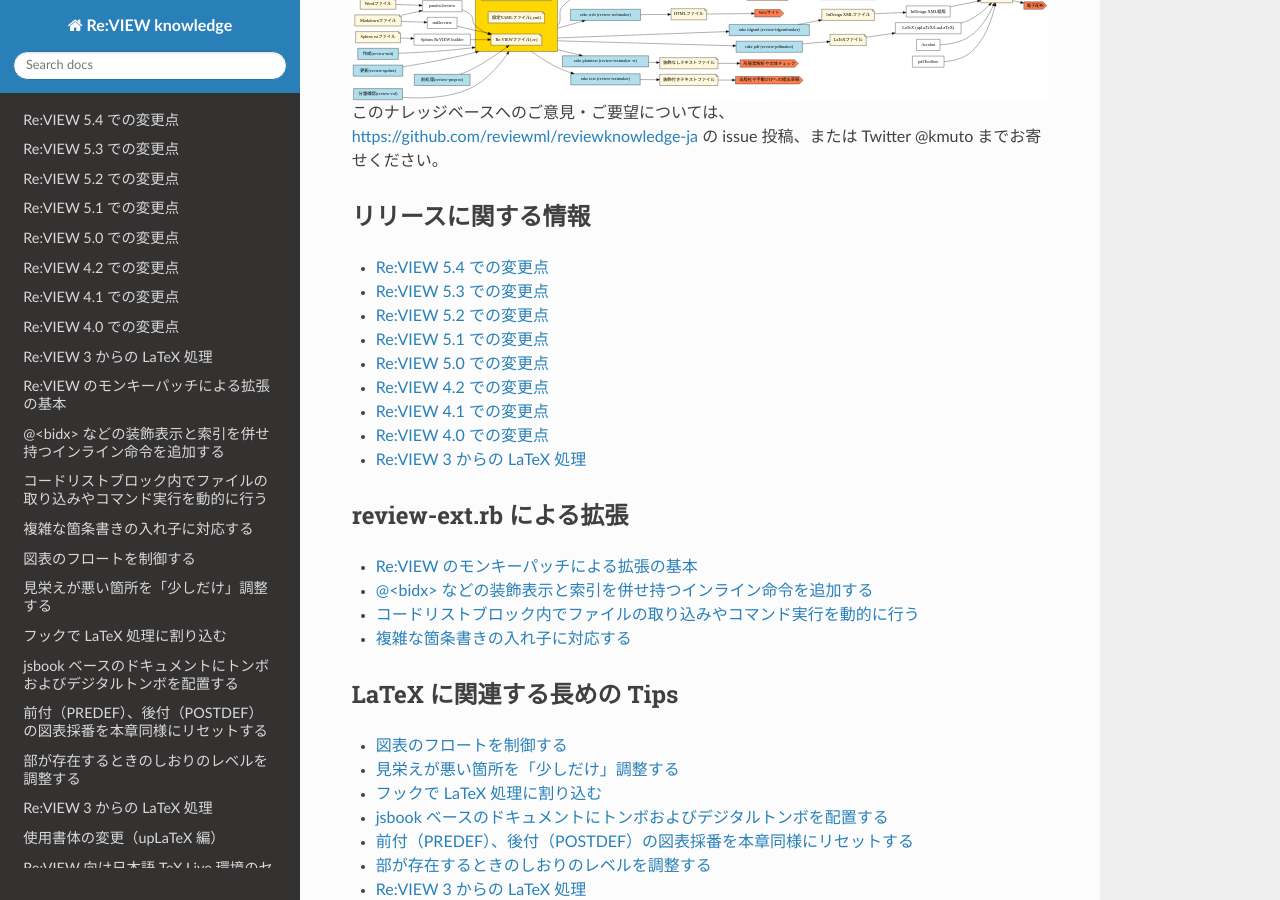
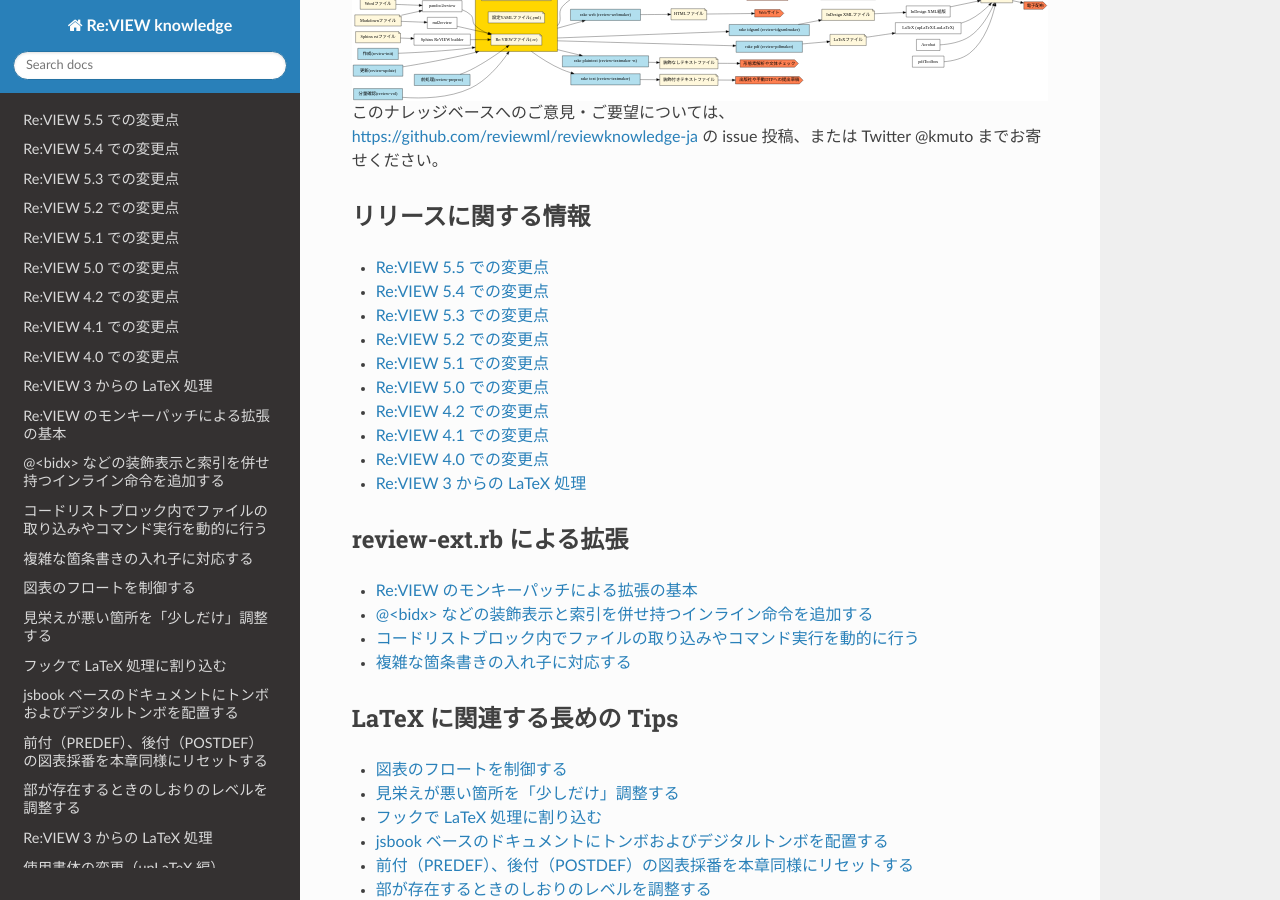
Before and after one commit to reviewml/reviewknowledge-ja, a Sphinx documentation site: the page built from docs/index.rst, in a window 1280 px wide and 900 px high, scrolled down 413 px. Built offline with Sphinx 7.4.7 and the Read the Docs theme 2.0.0, drawn with Linux system fonts in a browser that asks for light colours; some of the changed lines change nothing that is shown.

Commit message:
news 5.5.0

````diff
--- a/docs/index.rst
+++ b/docs/index.rst
@@ -21,6 +21,7 @@
 .. toctree::
   :maxdepth: 1
 
+  releases/review550
   releases/review540
   releases/review530
   releases/review520
--- /dev/null
+++ b/docs/releases/review550.md
@@ -0,0 +1,89 @@
+2022/6/29 by @kmuto
+
+# Re:VIEW 5.5 での変更点
+
+Re:VIEW 5.5 において 5.4 から変更した点について解説します。
+
+----
+
+2022年6月29日に、Re:VIEW 5 系のマイナーバージョンアップである「[Re:VIEW 5.5.0](https://github.com/kmuto/review/releases/tag/v5.5.0)」をリリースしました。
+
+今回のバージョン 5.5 は、不具合の修正と、節・項参照機能の強化を行いました。
+
+----
+
+## 既知の問題
+
+現時点ではありません。
+
+---
+
+## インストール
+
+新規インストールの場合
+
+```
+$ gem install review
+```
+
+更新の場合
+
+```
+$ gem update review
+```
+
+----
+
+## 既存プロジェクトのバージョンアップ追従
+
+既存のプロジェクトを 5.5 に更新するには、Re:VIEW 5.5 をインストール後、プロジェクトフォルダ内で `review-update` コマンドを実行してください。
+
+```
+$ review-update
+** review-update はプロジェクトを 5.5.0 に更新します **
+config.yml: 'review_version' を '5.0' に更新しますか? [y]/n
+プロジェクト/sty/review-base.sty は Re:VIEW バージョンのもの (/var/lib/gems/2.7.0/gems/review-5.5.0/templates/latex/review-jsbook/review-base.sty) で置き換えら
+れます。本当に進めますか? [y]/n
+プロジェクト/sty/review-jsbook.cls は Re:VIEW バージョンのもの (/var/lib/gems/2.7.0/gems/review-5.5.0/templates/latex/review-jsbook/review-jsbook.cls) で置き換えられます。本当に進めますか? [y]/n
+完了しました。
+```
+
+
+
+続いて、リリースノートをベースに、新規に導入した機能や変更点について理由を挙げながら解説します。
+
+## 新機能
+
+### 節や項を参照するインライン命令として、 `@<secref>` , `@<sec>` , `@<sectitle>` を追加しました
+
+節や項の参照にはこれまで `@<hd>` という命令を用意していましたが、これは「節や項の番号+タイトル」、たとえば「1.2　テスト」というように展開するものです。
+
+章の場合は `@<chapref>` （章番号+タイトル、例：「1章　入門」）、`@<chap>` (章番号のみ、例：1章)、`@<title>` (タイトルのみ、例：入門) という3つのパターンがあるので、これと同じように節や項についても番号だけ、あるいはタイトルだけを展開する命令がほしいという要望を受けて実装しました。
+
+- `@<secref>`：これまでの `@<hd>` と同じく、節や項の番号+タイトル。例：「1.2　テスト」
+- `@<sec>`：節や項の番号のみ。例：1.2。なお、番号を付けないレベルの項の場合はエラーになります。
+- `@<sectitle>`：タイトルのみ。例：テスト
+
+ハイパーリンクも有効です。
+
+## バグ修正
+### テストエラーを修正しました
+
+ユーザーには関係がありませんが、自動テストで環境によってはひっかかるところに手当てをしました。
+
+### review-update コマンドがエラーになるのを修正しました
+
+作業フォルダを更新する review-update コマンドが、date ライブラリの取り込みができていなくてエラーになっていたようです。しかしこれまで報告がなかったということは、review-update はほぼ使われていない……？（5系は安定していてあまり review-update で更新が必須のものもないですし、3→4→5のようなメジャー更新でない限りは使う必要がないかもしれませんが）
+
+## その他
+### rexml がバンドル gem 扱いになったので、gemspec に追加しました
+
+XML まわりの処理をしている rexml ライブラリですが、変わらず Ruby 標準扱いではあるものの、バンドル gem という扱いになったそうなので、gemspec に入れておくようにしました。
+
+## 終わりに
+
+今回の Re:VIEW 5.5 は小幅な修正に留まりました。
+
+改善や機能強化したいことはいろいろあるのですが、本業が忙しくて今回はまったく手がつけられませんでしたね……。ブロック命令の文字列返し化をしたいなとかパーサも書き換えたいなとかモヤモヤしますが、そうなると全体を作り変えたほうが…というのと、review-ext.rb が全部ダメになるので悩むところではあります。うむむ。
+
+Enjoy!
````
